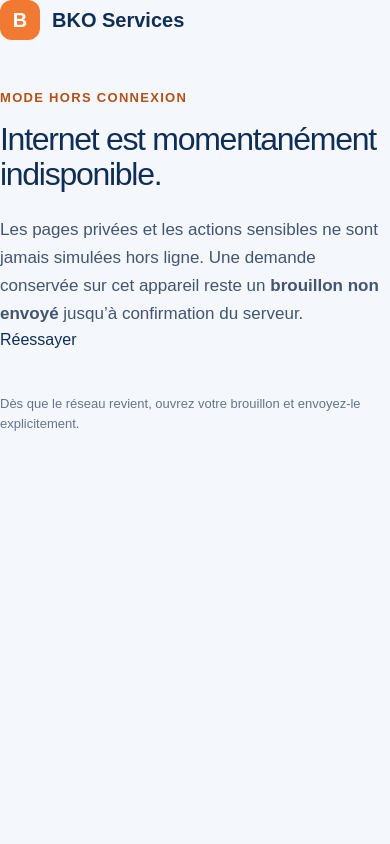
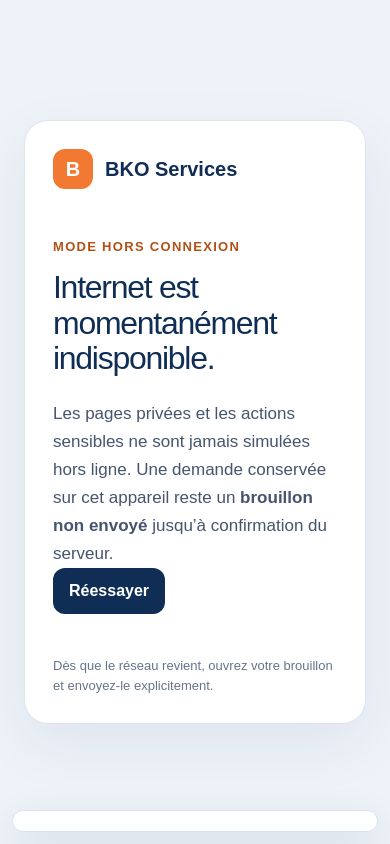
Before and after one commit to hamapixel/bko-services, a Next.js app in the folder frontend/: page /offline in a window 390 px wide. Built offline with nearby package versions, Linux system fonts and the light colour scheme.

Commit message:
feat(pwa): style offline, install and network states

```diff
--- a/frontend/app/globals.css
+++ b/frontend/app/globals.css
@@ -39,3 +39,98 @@ body {
 h1 { margin: 0; max-width: 540px; font-size: clamp(32px, 7vw, 56px); line-height: 1.1; letter-spacing: -.04em; }
 .intro { margin: 24px 0 0; max-width: 540px; font-size: 17px; line-height: 1.65; color: #44556d; }
 .build-note { margin: 42px 0 0; font-size: 13px; color: #65758a; }
+
+
+.offline-page {
+  min-height: 100vh;
+  display: grid;
+  place-items: center;
+  padding: 24px;
+  background: #eef3f9;
+}
+
+.offline-card {
+  width: min(100%, 680px);
+  padding: clamp(28px, 6vw, 56px);
+  border: 1px solid #dce5f0;
+  border-radius: 24px;
+  background: white;
+  box-shadow: 0 20px 60px #17315112;
+}
+
+.primary-button,
+.pwa-action {
+  display: inline-flex;
+  align-items: center;
+  justify-content: center;
+  min-height: 44px;
+  border: 0;
+  border-radius: 12px;
+  padding: 11px 16px;
+  background: var(--blue);
+  color: white;
+  font: inherit;
+  font-weight: 700;
+  text-decoration: none;
+  cursor: pointer;
+}
+
+.pwa-summary {
+  display: grid;
+  gap: 12px;
+  margin-top: 30px;
+}
+
+.pwa-summary > div {
+  display: grid;
+  gap: 4px;
+  padding: 14px 16px;
+  border: 1px solid #e4ebf5;
+  border-radius: 14px;
+  background: #f8fafd;
+}
+
+.pwa-summary strong {
+  color: var(--blue);
+}
+
+.pwa-summary span {
+  color: #596a80;
+  font-size: 14px;
+  line-height: 1.45;
+}
+
+.pwa-status {
+  position: fixed;
+  right: 16px;
+  bottom: max(16px, env(safe-area-inset-bottom));
+  z-index: 1000;
+  display: flex;
+  max-width: min(420px, calc(100vw - 32px));
+  align-items: center;
+  gap: 10px;
+  padding: 10px;
+  border: 1px solid #d8e2ef;
+  border-radius: 16px;
+  background: #ffffffee;
+  box-shadow: 0 16px 42px #17315124;
+  backdrop-filter: blur(12px);
+}
+
+.pwa-status-message {
+  margin: 0;
+  color: #74310c;
+  font-size: 13px;
+  font-weight: 700;
+  line-height: 1.4;
+}
+
+@media (max-width: 520px) {
+  .pwa-status {
+    right: 12px;
+    bottom: max(12px, env(safe-area-inset-bottom));
+    left: 12px;
+    max-width: none;
+    justify-content: space-between;
+  }
+}
```
